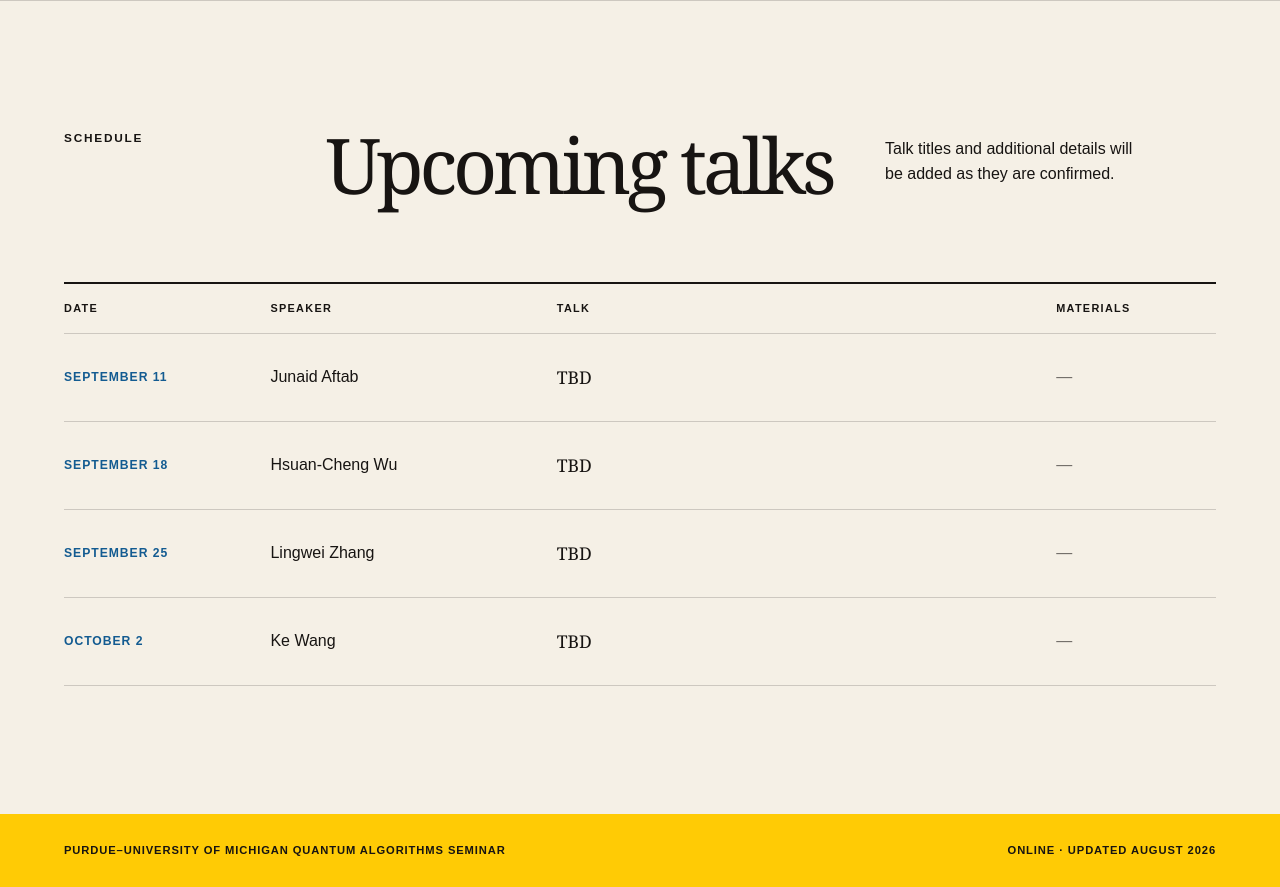
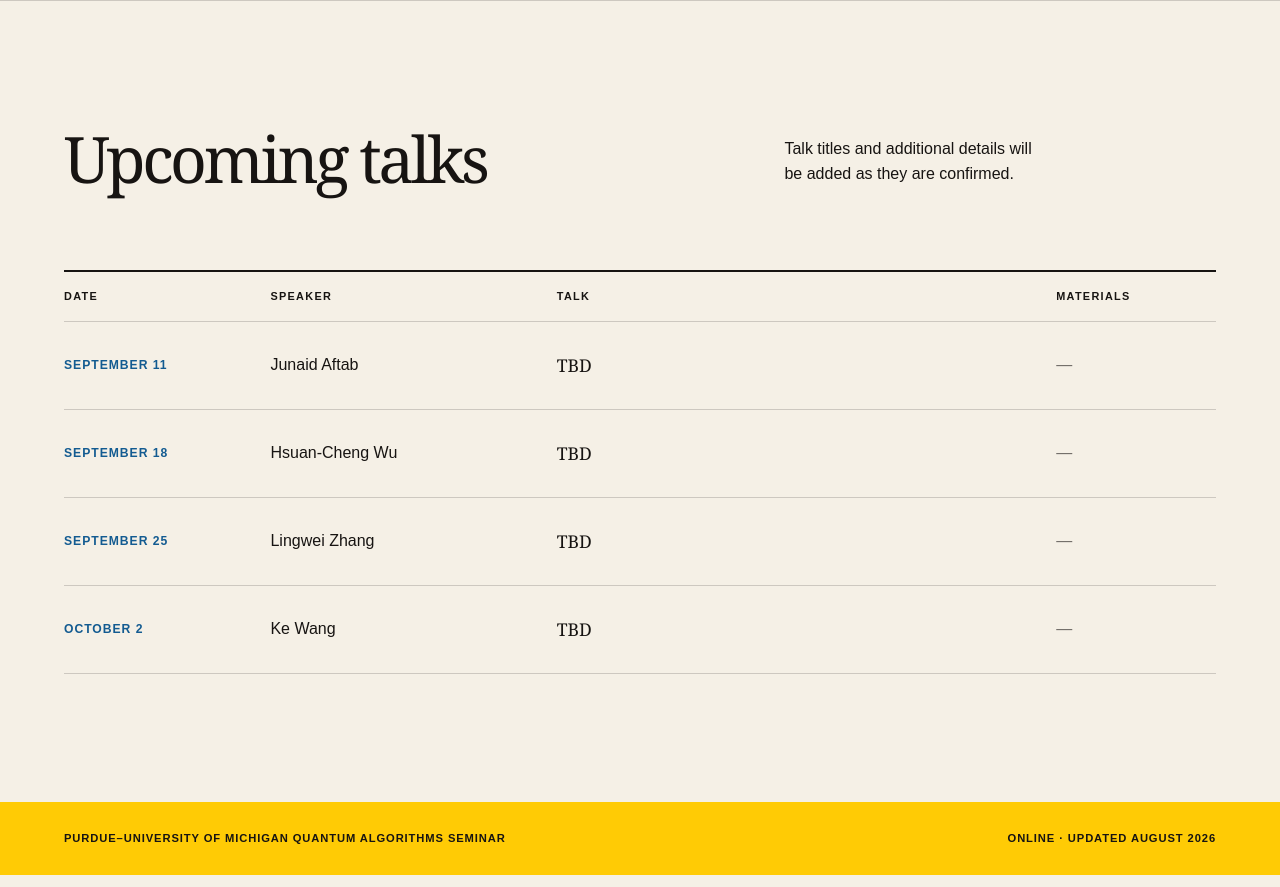
Before and after one commit to zrz1996/purdue-umich-quantum-algorithms-seminar, a Next.js app: page / in a window 1280 px wide. Shown: the part 800-1687 px from the top of the page. Built offline with nearby package versions, Linux system fonts and the light colour scheme.

Commit message:
Refine upcoming talks heading

```diff
--- a/app/globals.css
+++ b/app/globals.css
@@ -213,13 +213,13 @@ dd { font-weight: 700; margin: 0; }
 .section-heading {
   display: grid;
   gap: 30px;
-  grid-template-columns: 0.7fr 1.6fr 1fr;
+  grid-template-columns: 1.6fr 1fr;
   margin-bottom: 80px;
 }
 
 .section-heading h2 {
   font-family: Georgia, 'Times New Roman', serif;
-  font-size: clamp(3.2rem, 6vw, 6rem);
+  font-size: clamp(2.8rem, 5vw, 5.1rem);
   font-weight: 400;
   letter-spacing: -0.055em;
   line-height: 0.95;
--- a/app/page.tsx
+++ b/app/page.tsx
@@ -58,7 +58,6 @@ export default function Home() {
 
       <section className="schedule section" id="schedule">
         <div className="section-heading">
-          <p className="section-number">Schedule</p>
           <h2>Upcoming talks</h2>
           <p>Talk titles and additional details will be added as they are confirmed.</p>
         </div>
```
